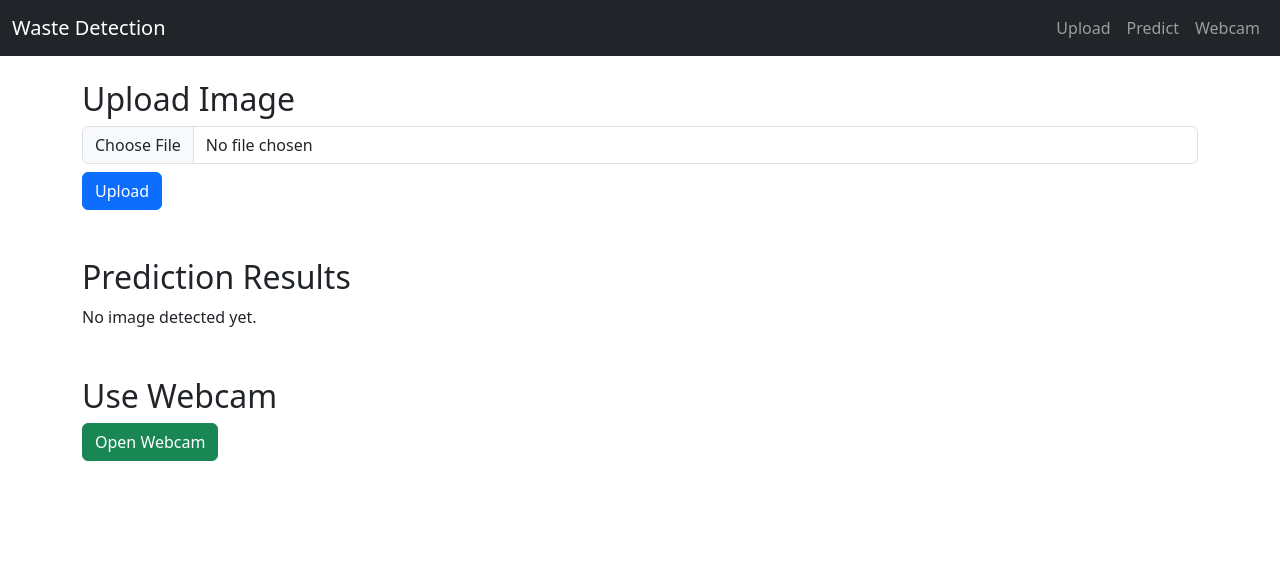
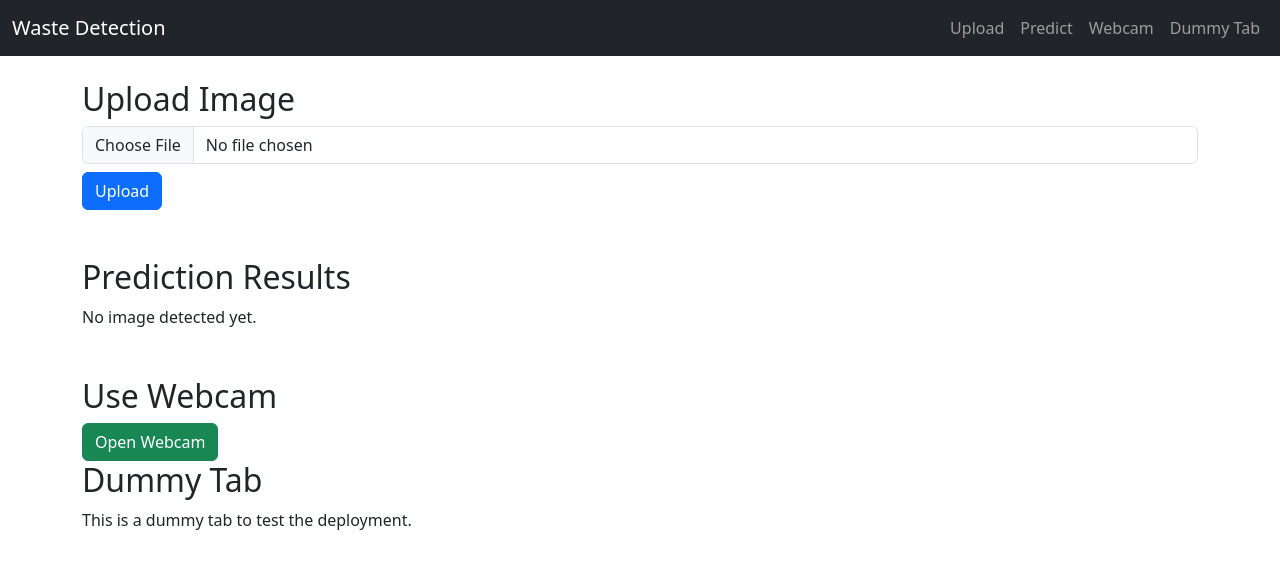
Before and after one commit to Onyesi-john/CICD_Deployment, a Flask app: page / in a window 1280 px wide. Shown: the top 569 px of the page. Run offline with Flask 3, Linux system fonts and the light colour scheme.

Commit message:
update to requirements

```diff
--- a/templates/index.html
+++ b/templates/index.html
@@ -15,6 +15,8 @@
                     <li class="nav-item"><a class="nav-link" href="#upload">Upload</a></li>
                     <li class="nav-item"><a class="nav-link" href="#predict">Predict</a></li>
                     <li class="nav-item"><a class="nav-link" href="/webcam">Webcam</a></li>
+                    <!-- Dummy Tab -->
+                    <li class="nav-item"><a class="nav-link" href="#dummy">Dummy Tab</a></li>
                 </ul>
             </div>
         </div>
@@ -45,6 +47,12 @@
             <h2>Use Webcam</h2>
             <a href="/webcam" class="btn btn-success">Open Webcam</a>
         </section>
+
+        <!-- Dummy Section (for testing purposes) -->
+        <section id="dummy" class="mb-5">
+            <h2>Dummy Tab</h2>
+            <p>This is a dummy tab to test the deployment.</p>
+        </section>
     </div>
 
     <script src="https://cdn.jsdelivr.net/npm/bootstrap@5.3.0/dist/js/bootstrap.bundle.min.js"></script>
```
Also changed, not shown: requirements.txt (+2 -15 lines).
